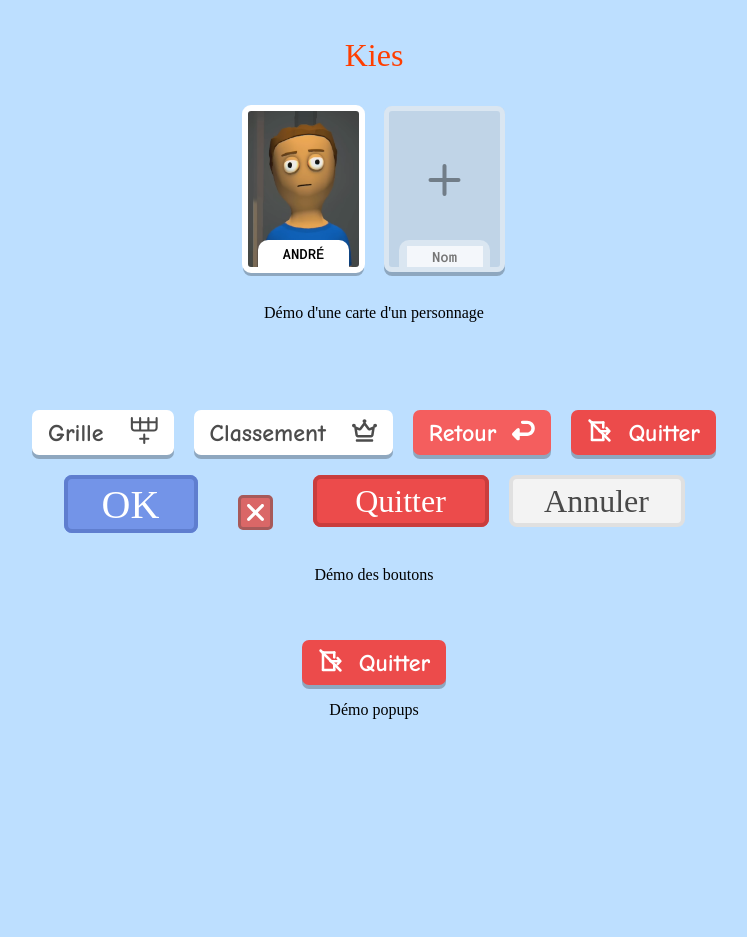
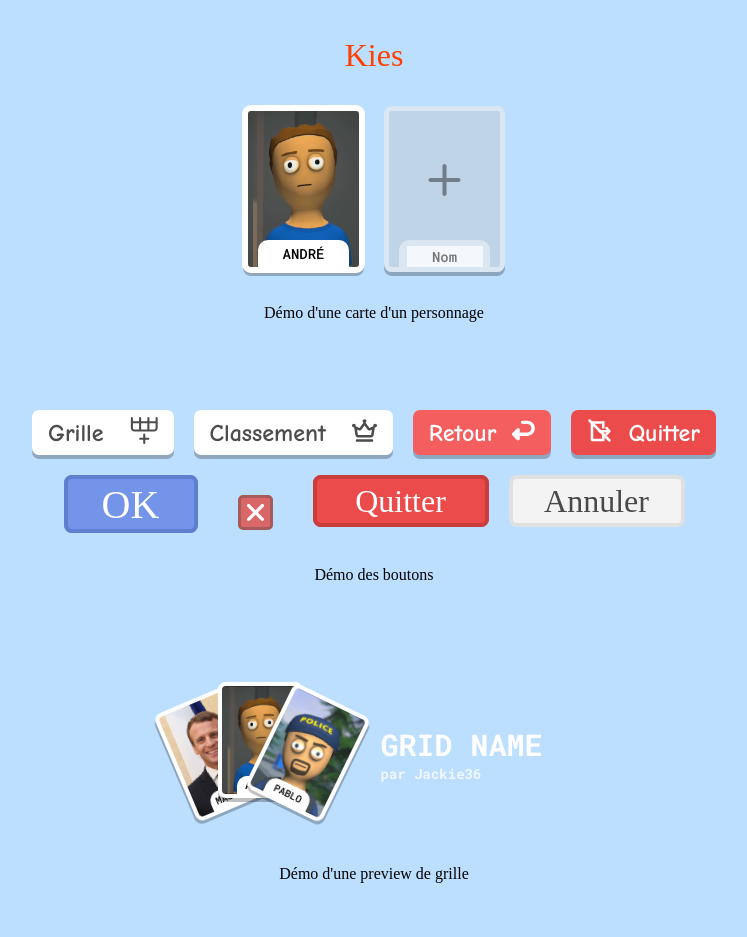
Before and after one commit to Triomphh/kies, a SvelteKit app in the folder frontend/: page / in a window 1280 px wide. Shown: the top 937 px of the page, without its empty margins (266-1013 px from the left). Before the commit the page ends 800 px from the top, so only its background shows below. Built offline with nearby package versions, Linux system fonts and the light colour scheme; a web font is replaced by a local one.

Commit message:
Ajout composants pour GridPreview

```diff
--- /dev/null
+++ b/frontend/src/lib/components/GridPreviewButton.svelte
@@ -0,0 +1,171 @@
+<script lang="ts">
+  import SmallCharacterCard from './SmallCharacterCard.svelte';
+
+  export let gridName = "GRID NAME";
+  export let author = "Jackie36";
+  export let characters = [
+    { name: "MACRON", imageUrl: "/images/macron.jpeg" },
+    { name: "ANDRÉ", imageUrl: "/images/andre.png" },
+    { name: "PABLO", imageUrl: "/images/cop.png" }
+  ];
+
+  let isHovered = false;
+
+  function handleClick() {
+    console.log(`Grid ${gridName} clicked`);
+  }
+
+  function handleMouseEnter() {
+    isHovered = true;
+  }
+
+  function handleMouseLeave() {
+    isHovered = false;
+  }
+
+  function handleKeyDown(event: KeyboardEvent) {
+    if (event.key === 'Enter' || event.key === ' ') {
+      handleClick();
+    }
+  }
+</script>
+
+<div
+  class={isHovered ? "statehovered" : "statedefault"}
+  on:click={handleClick}
+  on:keydown={handleKeyDown}
+  on:mouseenter={handleMouseEnter}
+  on:mouseleave={handleMouseLeave}
+  role="button"
+  tabindex="0"
+  aria-label={`View grid: ${gridName} by ${author}`}
+>
+  <div class="cards_autolayout">
+    <div class="card_left">
+      <SmallCharacterCard characterName={characters[0].name} imageUrl={characters[0].imageUrl} />
+    </div>
+    <div class="card_center">
+      <SmallCharacterCard characterName={characters[1].name} imageUrl={characters[1].imageUrl} />
+    </div>
+    <div class="card_right">
+      <SmallCharacterCard characterName={characters[2].name} imageUrl={characters[2].imageUrl} />
+    </div>
+  </div>
+  <div class="frame-21">
+    <div class="grid-name"><span class="gridname_span">{gridName}</span></div>
+    <div class="par-jackie36"><span class="parjackie36_span">par {author}</span></div>
+  </div>
+</div>
+
+<style>
+  .gridname_span {
+    color: white;
+    font-size: 30px;
+    font-family: Roboto Mono;
+    font-weight: 700;
+    word-wrap: break-word;
+  }
+
+  .grid-name {
+    width: 214px;
+    max-height: 40px;
+    justify-content: flex-start;
+    display: flex;
+    flex-direction: column;
+    align-items: flex-start;
+  }
+
+  .parjackie36_span {
+    color: rgba(255, 255, 255, 0.77);
+    font-size: 14px;
+    font-family: Roboto Mono;
+    font-weight: 700;
+    word-wrap: break-word;
+  }
+
+  .par-jackie36 {
+    width: 214px;
+    max-height: 16px;
+    justify-content: flex-start;
+    display: flex;
+    flex-direction: column;
+    align-items: flex-start;
+  }
+
+  .frame-21 {
+    display: flex;
+    flex-direction: column;
+    justify-content: center;
+    align-items: flex-start;
+  }
+
+  .card_left {
+    width: 85px;
+    height: 116px;
+    left: 0px;
+    top: 33.27px;
+    position: absolute;
+    transform: rotate(-23deg);
+    transform-origin: top left;
+    z-index: 1;
+    transition: z-index 0.01s linear;
+    filter: drop-shadow(-2px 3px 0px rgba(0, 0, 0, 0.25));
+  }
+
+  .card_center {
+    width: 85px;
+    height: 116px;
+    left: 64.17px;
+    top: 0px;
+    position: absolute;
+    z-index: 2;
+    transition: z-index 0.01s linear;
+    filter: drop-shadow(0px 4px 0px rgba(0, 0, 0, 0.25));
+  }
+
+  .card_right {
+    width: 85px;
+    height: 116px;
+    left: 141.27px;
+    top: 0px;
+    position: absolute;
+    transform: rotate(26deg);
+    transform-origin: top left;
+    z-index: 3;
+    transition: z-index 0.01s linear;
+    filter: drop-shadow(2px 3px 0px rgba(0, 0, 0, 0.25));
+  }
+
+  .card_left:hover, .card_center:hover, .card_right:hover {
+    z-index: 10;
+  }
+
+  .cards_autolayout {
+    width: 217.07px;
+    height: 141px;
+    position: relative;
+  }
+
+  .statedefault {
+    display: inline-flex;
+    padding: 10px;
+    justify-content: center;
+    align-items: center;
+    gap: 10px;
+    border-radius: 15px;
+    cursor: pointer;
+  }
+
+  .statehovered {
+    display: inline-flex;
+    padding: 10px;
+    background: rgba(255, 255, 255, 0.24);
+    border-radius: 15px;
+    outline: 5px rgba(255, 255, 255, 0.29) solid;
+    outline-offset: -5px;
+    justify-content: center;
+    align-items: center;
+    gap: 10px;
+    cursor: pointer;
+  }
+</style>
--- /dev/null
+++ b/frontend/src/lib/components/SmallCharacterCard.svelte
@@ -0,0 +1,61 @@
+<script>
+  export let characterName = "ANDRÉ";
+  export let imageUrl = "/images/andre.png";
+</script>
+
+<div class="card_center" style="background: url({imageUrl}) lightgray 50% / cover no-repeat;">
+  <div class="frame-5">
+    <div class="andr"><span class="andr_span">{characterName}</span></div>
+  </div>
+</div>
+
+<style>
+  .andr_span {
+    color: black;
+    font-size: 10px;
+    font-family: Roboto Mono;
+    font-weight: 500;
+    word-wrap: break-word;
+    user-select: none;
+  }
+
+  .andr {
+    text-align: center;
+    justify-content: center;
+    display: flex;
+    flex-direction: column;
+  }
+
+  .frame-5 {
+    align-self: stretch;
+    height: 18px;
+    padding: 6px;
+    background: white;
+    border-top-left-radius: 10px;
+    border-top-right-radius: 10px;
+    justify-content: center;
+    align-items: center;
+    gap: 10px;
+    display: inline-flex;
+  }
+
+  .card_center {
+    display: flex;
+    width: 85px;
+    height: 116px;
+    padding: 0px 15px;
+    flex-direction: column;
+    justify-content: flex-end;
+    align-items: center;
+    gap: 10px;
+    border-radius: 8px;
+    border: 4px solid #FFF;
+    transition: transform 0.2s ease, z-index 0.01s linear;
+    z-index: 1;
+  }
+
+  .card_center:hover {
+    transform: scale(1.1);
+    z-index: 10;
+  }
+</style>
--- a/frontend/src/routes/+page.svelte
+++ b/frontend/src/routes/+page.svelte
@@ -1,6 +1,8 @@
 <script>
   import CharacterCard from '$lib/components/CharacterCard.svelte';
+  import SmallCharacterCard from '$lib/components/SmallCharacterCard.svelte';
   import GridButton from '$lib/components/GridButton.svelte';
+  import GridPreviewButton from '$lib/components/GridPreviewButton.svelte';
   import AddCard from '$lib/components/AddCard.svelte';
   import BackButton from '$lib/components/BackButton.svelte';
   import LeaveButton from '$lib/components/LeaveButton.svelte';
@@ -50,6 +52,22 @@
   </div>
 
   <p>Démo des boutons</p>
+
+  <div class="spacer"></div>
+
+  <div class="grid-preview-container">
+    <GridPreviewButton
+      gridName="GRID NAME"
+      author="Jackie36"
+      characters={[
+        { name: "MACRON", imageUrl: "/images/macron.jpeg" },
+        { name: "ANDRÉ", imageUrl: "/images/andre.png" },
+        { name: "PABLO", imageUrl: "/images/cop.png" }
+      ]}
+    />
+  </div>
+
+  <p>Démo d'une preview de grille</p>
 
   <div class="spacer"></div>
 
@@ -105,4 +123,11 @@
     gap: 20px;
   }
 
+  .grid-preview-container {
+    display: flex;
+    justify-content: center;
+    gap: 20px;
+    margin: 2em 0;
+  }
+
 </style>
```
